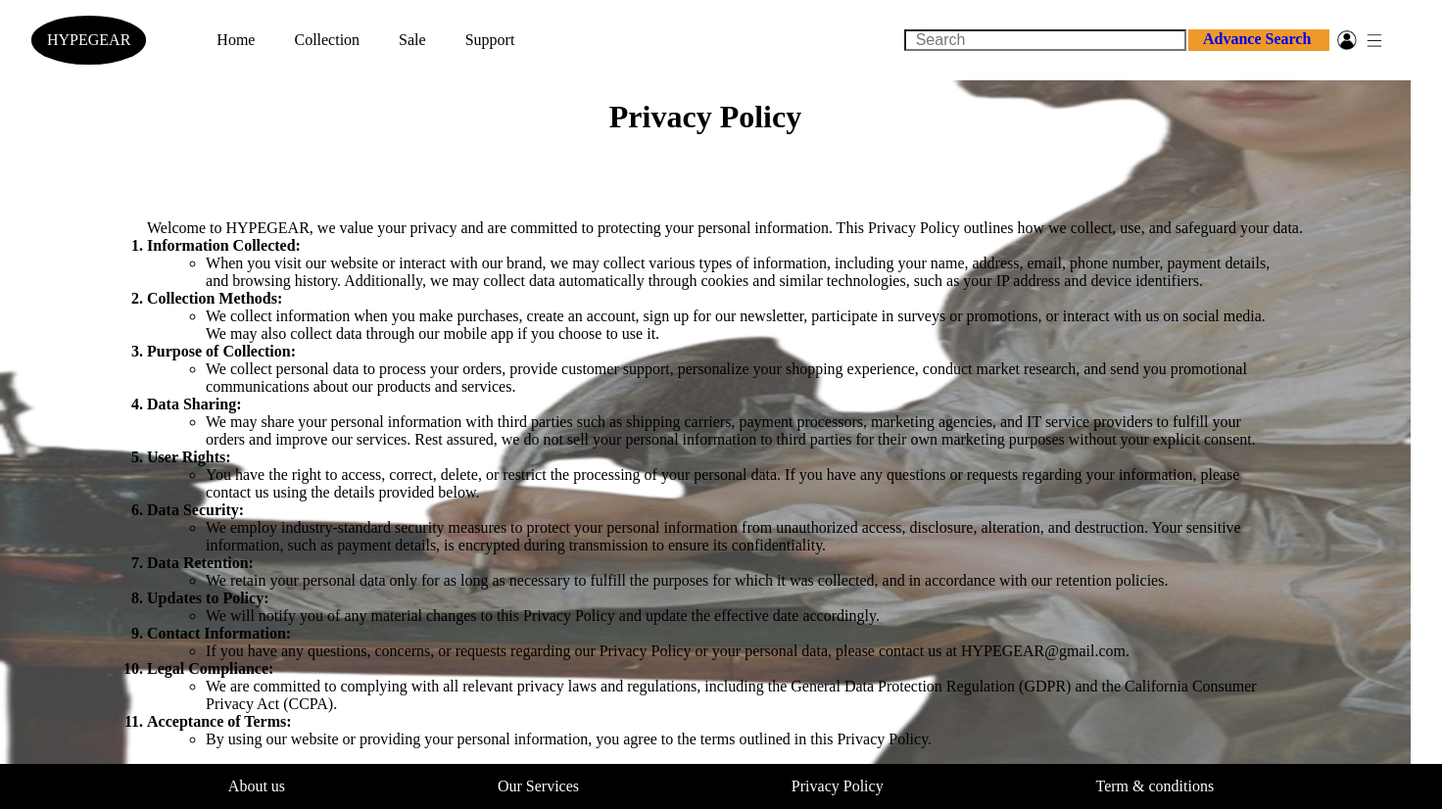
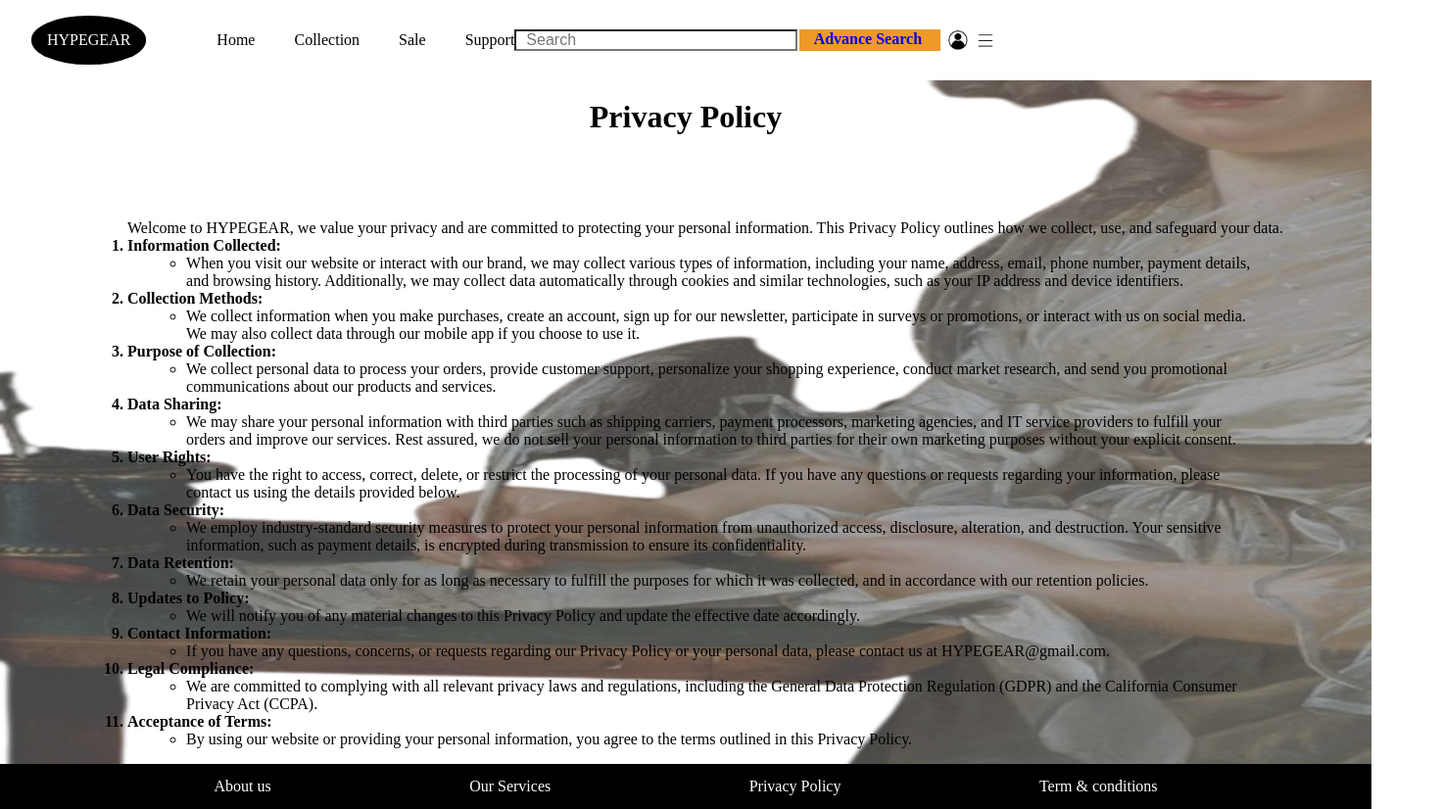
Before and after one commit to NWattanaboonma/Project_Web, a website: page testing/Front_end/Privacy/Privacy.html in a window 1280 px wide. Shown: the whole page at 98% size, 1472 px wide, since content can reach past the window. Drawn offline with Linux system fonts and the light colour scheme.

Commit message:
fixsize1400

```diff
--- a/testing/Front_end/Login/login.css
+++ b/testing/Front_end/Login/login.css
@@ -5,14 +5,14 @@
 
 .container{
 
-    width: 1472px;
+    width: 1400px;
     height: 2000px;
     display: flex;
 }
 .bg{
     position: absolute;
     z-index: -1;
-    width: 1472px;
+    width: 1400px;
     height: 2000px;
     background-image: url(Login_pic/bg.png);
     background-size: cover;
--- a/testing/Front_end/Member/About_us.css
+++ b/testing/Front_end/Member/About_us.css
@@ -7,7 +7,7 @@
 
 }
 .WHO{
-    width: 1441px;
+    width: 1400px;
     height: 650px;
     color: aliceblue;
     display: flex;
@@ -19,7 +19,7 @@
     margin: auto;
 }
 .container{
-    width: 1441px;
+    width: 1400px;
     /* position:relative; */
     display: flex;
     justify-content: space-around;
--- a/testing/Front_end/Nav/nav.js
+++ b/testing/Front_end/Nav/nav.js
@@ -16,8 +16,9 @@
         <a href="/Support" class="line space_between white"> Support</a>
         </div>
         <div class="searchbox">
-        <form></form>
-        <a href="/Search_showproducts" class="space_between"><input type="text" id="ss"  placeholder="Search" ></a>
+        <form>
+        <a href="/Search_showproducts" ><input type="text" id="ss"  placeholder="Search" ></a>
+        </form>
         <a href="/Advance-Search" class="btn">Advance Search</a>
         <a href="/login" class="loginbutton lastspace"><img src="/Nav/Login_Page.png" class="Logo_size"></a>
         <a href="#" class="tbars lastspace"><img src="/Nav/Line_admins.png" class="Logo_size"></a>
@@ -37,7 +38,7 @@
     }
     .Menu{
         Top: 0;
-        width: 1445px ;
+        width: 1400px ;
         position: fixed;
         z-index: 1;
         background-color: white;
@@ -46,7 +47,7 @@
     }
     .catagorize{
         display: flex;
-        width: 1440;
+        width: 100%;
         position: relative;
         justify-content: first-start;
         align-items: baseline;
@@ -54,7 +55,7 @@
     }
     body{
         margin: 0%;
-        width: 1440px;
+        width: 1400px;
     }
     .bar{
         height: 5rem;
@@ -71,7 +72,7 @@
     }
     .Hypefunction{
         font-size: 1rem;
-        width: 55%;
+
         position: left;
         display: flex;
         flex-flow : flex-start;
@@ -84,11 +85,10 @@
 
     .searchbox{
         display: flex;
-        justify-content: space-around;
-        margin: auto;
-        align-items: center;
-        width: auto;
-       padding-right:2rem;
+        justify-content: flex-left;
+
+        padding: 0%;
+        boarder: 0%;
 
     }
 
@@ -165,8 +165,11 @@
     .btn:hover{
         background-color:rgba(230, 162, 95, 0.783);
     }
+    footer{
+        width: 1400px;
+        color-background: black;
+    }
     .bottom_footer{
-        width: 1440px;
         padding: 14px 16px;
         background-color: black;
         display: flex;
--- a/testing/Front_end/Ourservice/Ourservice.css
+++ b/testing/Front_end/Ourservice/Ourservice.css
@@ -1,14 +1,14 @@
  .container {
     margin-top: 100px;
     text-align: center;
-    width: 1440px;
+    width: 1400px;
 }
 body{
     margin: 0%;
 }
 .information {
     margin-top: 70px;
-    width: 1440px;
+    width: 1400px;
     text-align: left;
     display: flex;
     justify-content: center;
@@ -30,7 +30,7 @@
 
 div img {
 
-    width:1440px;
+    width:1400px;
     height: 800px;
     object-fit: cover;
 }
--- a/testing/Front_end/Privacy/Privacy.css
+++ b/testing/Front_end/Privacy/Privacy.css
@@ -1,6 +1,6 @@
 .container {
     text-align: center;
-    width: 1440px;
+    width: 1400px;
 }
 .bar{
     height: 50px;
@@ -10,7 +10,7 @@
 }
 .information {
     margin-top: 70px;
-    width: 1440px;
+    width: 1400px;
     text-align: left;
     display: flex;
     justify-content: center;
@@ -21,14 +21,14 @@
     align-items: center;
 }
 .back_g{
-    width: 1440px;
+    width: 1400px;
     height: 720px;
     overflow: hidden;
     position: absolute;
     z-index: -1;
 }
 .back_g img{
-    width: 1440px;
+    width: 1400px;
     height: 790px;
     filter: brightness(1500%);
     filter: contrast(45%);
--- a/testing/Front_end/Register/Register.css
+++ b/testing/Front_end/Register/Register.css
@@ -2,14 +2,14 @@
 
 .container{
 
-    width: 1472px;
+    width: 1400px;
     height: 2000px;
     display: flex;
 }
 .bg{
     position: absolute;
     z-index: -1;
-    width: 1440px;
+    width: 1400px;
     height: 2000px;
     background-image: url(Login_pic/bg.png);
     background-size: cover;
--- a/testing/Front_end/Support/support.css
+++ b/testing/Front_end/Support/support.css
@@ -1,7 +1,7 @@
 .container {
     text-align: center;
     margin-top: 3rem;
-    width: 1440px;
+    width: 1400px;
 }
 
 body{
@@ -10,7 +10,7 @@
 .information {
     /* margin-top: 5%;  */
     top: 20rem;
-    width: 1440px;
+    width: 1400px;
     height: 650px;
     text-align: left;
     display: flex;
@@ -24,14 +24,14 @@
     align-items: center;
 }
 .back_g{
-    width: 1440px;
+    width: 1400px;
     height: 790px;
     overflow: hidden;
     position: absolute;
     z-index: -1;
 }
 .back_g img{
-    width: 1440px;
+    width: 1400px;
     height: 790px;
     filter: brightness(1500%);
     filter: contrast(45%);
--- a/testing/Front_end/TermandCondition/terms_and_conditions.css
+++ b/testing/Front_end/TermandCondition/terms_and_conditions.css
@@ -1,6 +1,6 @@
 .container {
     text-align: center;
-    width: 1440px;
+    width: 1400px;
 }
 .bar{
     height: 50px;
@@ -10,7 +10,7 @@
 }
 .information {
     margin-top: 3rem;
-    width: 1440px;
+    width: 1400px;
     text-align: left;
     display: flex;
     justify-content: center;
@@ -20,14 +20,14 @@
     align-items: center;
 }
 .back_g{
-    width: 1440px;
+    width: 1400px;
     height: 720px;
     overflow: hidden;
     position: absolute;
     z-index: -1;
 }
 .back_g img{
-    width: 1440px;
+    width: 1400px;
     height: 790px;
     filter: brightness(2000%);
     filter: contrast(35%);
```
Also changed, not shown: testing/Front_end/Home_page_website/Home_page.html (+2 -2 lines), testing/Front_end/Home_page_website/homepage.css (+8 -5 lines), testing/Front_end/See_more/Im-not-a-god-Im-a-human-Collection.html (+1 -1 lines), testing/Front_end/See_more/MR.Bloom.html (+1 -1 lines), testing/Front_end/See_more/Special day.html (+1 -1 lines).
